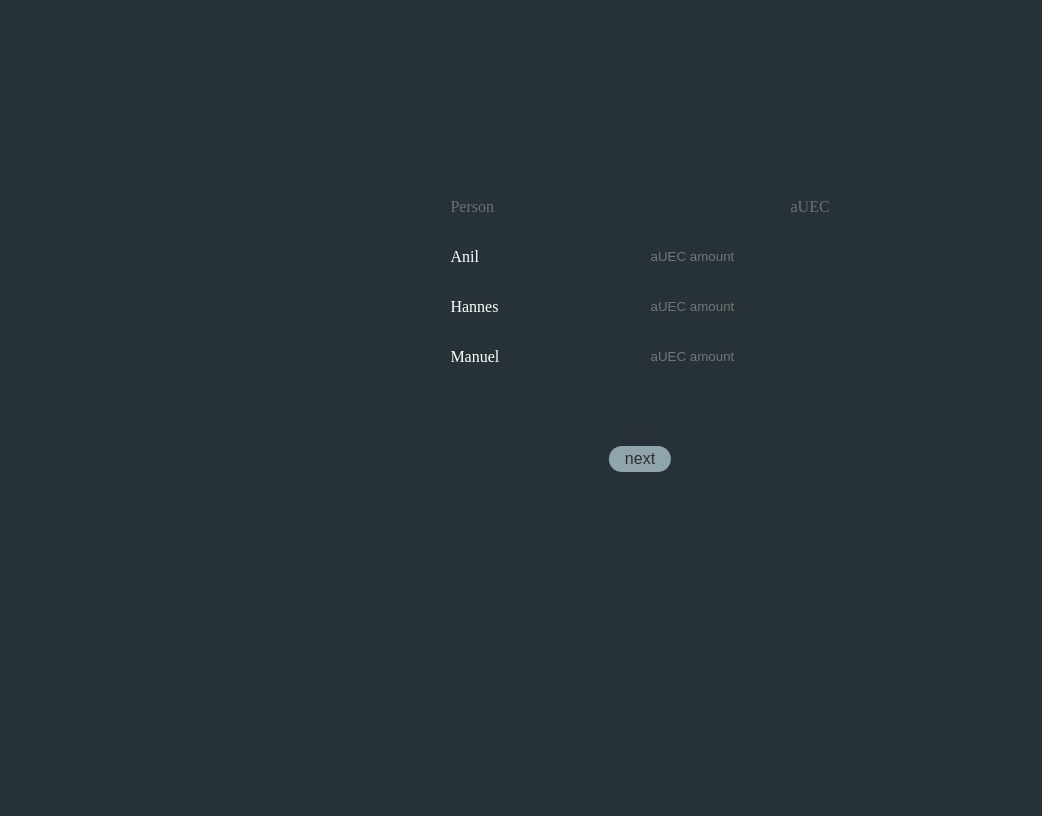
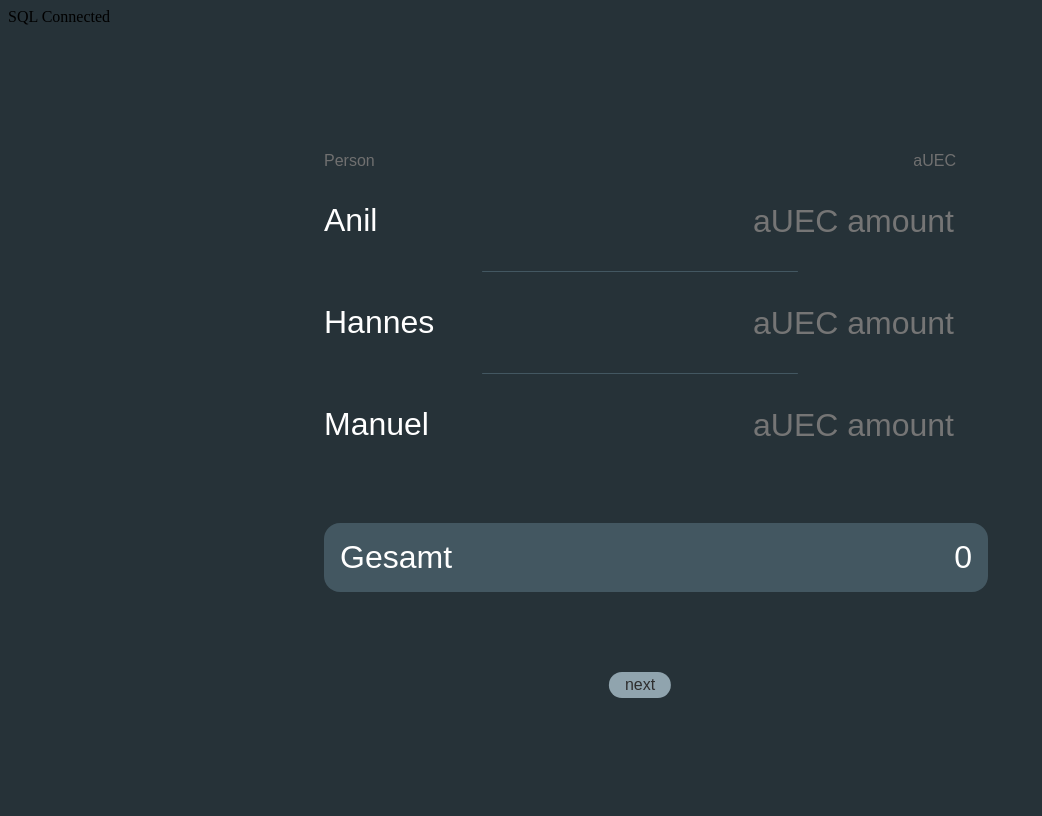
Before and after one commit to cr4yfish/caterpillarCalc, a PHP site: page / in a window 1280 px wide. Shown: the whole page, without its empty margins (0-1042 px from the left). Run offline with PHP 8.4, Linux system fonts and the light colour scheme; data that the repository does not hold is empty; some web fonts are replaced.

Commit message:
working now;

```diff
--- /dev/null
+++ b/fonts.css
@@ -0,0 +1,11 @@
+.biloThin {
+    font-family: bilo,sans-serif;
+    font-weight: 200;
+    font-style: normal;
+}
+
+.biloLight {
+    font-family: bilo,sans-serif;
+    font-weight: 400;
+    font-style: normal;
+}
--- a/index.html
+++ /dev/null
@@ -1,48 +0,0 @@
-<!DOCTYPE html>
-<html>
-
-    <head>
-        <meta charset="utf-8">
-        <meta http-equiv="X-UA-Compatible" content="IE=edge">
-        <title>Caterpillar calculator</title>
-        <meta name="description" content="">
-        <meta name="viewport" content="width=device-width, initial-scale=1">
-        <link rel="stylesheet" href="style.css">
-    </head>
-
-    <body onload="cleaner();">
-
-        <div id="contentWrapper">
-
-
-            <div id="calcWrapper">
-
-                <div class="listEntry">
-                    <span class="listEntryName smallHeader">Person</span>
-                    <span class="listEntryUEC smallHeader">aUEC</span>
-                </div>
-
-                <div class="listEntry">
-                    <span class="listEntryName">Anil</span>
-                        <input placeholder="aUEC amount" class="listEntryUEC listEntryInput" type="number">
-                </div>
-
-                <div class="listEntry">
-                    <span class="listEntryName">Hannes</span>
-                        <input placeholder="aUEC amount"  class="listEntryUEC listEntryInput" type="number">
-                </div>
-
-                <div class="listEntry">
-                    <span class="listEntryName">Manuel</span>
-                        <input  placeholder="aUEC amount" class="listEntryUEC listEntryInput" type="number">
-                </div>
-
-            </div>
-
-            <button class="btn btn-primary" onclick="nextExec();">next</button>
-
-        </div>
-
-        <script src="mainScript.js" async defer></script>
-    </body>
-</html>
--- /dev/null
+++ b/index.php
@@ -0,0 +1,76 @@
+<!DOCTYPE html>
+<html>
+
+    <head>
+        <meta charset="utf-8">
+        <meta http-equiv="X-UA-Compatible" content="IE=edge">
+        <title>Caterpillar calculator</title>
+        <meta name="description" content="">
+        <meta name="viewport" content="width=device-width, initial-scale=1">
+        <link rel="stylesheet" href="style.css">
+        <link rel="stylesheet" href="fonts.css">
+
+        <link rel="stylesheet" href="https://use.typekit.net/rts3cue.css">
+
+    </head>
+
+    <body onload="cleaner();addListener();">
+
+    <?php
+
+    $servername = "rdbms.strato.de";
+    $user = "dbu596396";
+    $pw = "FpDAtg7neWIL9E";
+
+    $con = new mysqli($servername, $user, $pw);
+
+    if($con->connect_error) {
+        die("SQL Connection failed!");
+    }
+    echo "SQL Connected";
+
+    ?>
+
+
+        <div id="contentWrapper">
+
+
+            <div id="calcWrapper">
+
+                <div class="listEntry">
+                    <span class="biloLight listEntryName smallHeader">Person</span>
+                    <span class="biloLight listEntryUEC smallHeader">aUEC</span>
+                </div>
+
+                <div class="listEntry">
+                    <span class="biloLight listEntryName">Anil</span>
+                        <input id="input1" onkeyup="addDot(this);" type="text" placeholder="aUEC amount"  class="inputCheck biloLight listEntryUEC listEntryInput">
+                </div>
+
+                <div class="spacer"></div>
+
+                <div class="listEntry">
+                    <span class="biloLight listEntryName">Hannes</span>
+                        <input id="input2" onkeyup="addDot(this);" placeholder="aUEC amount"  class="inputCheck biloLight listEntryUEC listEntryInput" type="text">
+                </div>
+
+                <div class="spacer"></div>
+
+                <div class="listEntry">
+                    <span class="biloLight listEntryName">Manuel</span>
+                        <input id="input3" onkeyup="addDot(this);" placeholder="aUEC amount" class="inputCheck biloLight listEntryUEC listEntryInput" type="text">
+                </div>
+
+                <div class="listEntry">
+                    <span class="biloLight listEntryName">Gesamt</span>
+                        <span id="together" class="biloLight listEntryUEC listEntryInput">0</span>
+                </div>
+            </div>
+
+            <button class="biloLight btn btn-primary" onclick="nextExec();">next</button>
+
+        </div>
+
+        <script src="mainScript.js" async defer></script>
+    </body>
+</html>
--- a/mainScript.js
+++ b/mainScript.js
@@ -6,10 +6,9 @@ function cleaner() {
 
     var valuesHTMLcollection = document.getElementsByClassName("listEntryInput");
     for(i = 0; i < Array.from(valuesHTMLcollection).length; i++) {
-
-        valuesHTMLcollection[i].value = undefined;
-
+        valuesHTMLcollection[i].value = null;
     }
+    document.getElementById("together").textContent = "0";
 }
 
 function drawElements() {
@@ -44,13 +43,13 @@ function drawElements() {
 
 function nextExec() {
 
-    var valuesHTMLcollection = document.getElementsByClassName("listEntryInput");
-
+    var valuesHTMLcollection = document.getElementsByClassName("inputCheck");
+    console.log(valuesHTMLcollection);
     var playerAmount = 0;
 
     for(i = 0; i < Array.from(valuesHTMLcollection).length; i++) {
-
-        let tempAmount = parseInt(valuesHTMLcollection[i].value.match(/\d/g).join(''), 10)
+        console.log(valuesHTMLcollection[i]);
+        let tempAmount = parseInt(valuesHTMLcollection[i].value.split(".").join("").match(/\d/g).join(''), 10);
 
         playerAmount = playerAmount + tempAmount;
     }
@@ -72,3 +71,36 @@ function back() {
     cleaner();
     document.getElementById("resultWrapper").remove();
 }
+
+function addListener() {
+    var valuesHTMLcollection = document.getElementsByClassName("listEntryInput");
+
+    for(i = 0; i < Array.from(valuesHTMLcollection).length; i++) {
+
+        var togetherElement = document.getElementById("together")
+        valuesHTMLcollection[i].addEventListener("keyup", function() {
+            console.log("Keyup event!");
+            togetherElement.textContent =  parseInt(document.getElementById("input1").value.match(/\d/g).join(''), 10) + parseInt(document.getElementById("input2").value.match(/\d/g).join(''), 10) + parseInt(document.getElementById("input3").value.match(/\d/g).join(''), 10);
+
+            let ele = togetherElement;
+
+            ele = ele.textContent.split('.').join('');    // Remove dash (-) if mistakenly entered.
+
+            let finalVal = ele.match(/.{1,3}(?=(.{3})*$)/g).join('.');
+            togetherElement.textContent = finalVal;
+
+        })
+    }
+
+}
+
+function addDot(element) {
+
+    let ele = document.getElementById(element.id);
+
+    ele = ele.value.split('.').join('');    // Remove dash (-) if mistakenly entered.
+
+    let finalVal = ele.match(/.{1,3}(?=(.{3})*$)/g).join('.');
+    document.getElementById(element.id).value = finalVal;
+
+}
--- a/style.css
+++ b/style.css
@@ -5,6 +5,7 @@
     --grey: #D5D5D5;
     --white: #FFFFFF;
     --darkGrey: #707070;
+    --darkerBlue: #435761;
 }
 
 html, body {
@@ -15,15 +16,14 @@ html, body {
 
 #contentWrapper {
     position: relative;
-    margin-left: 20%;
-    margin-top: 15%;
-    width: 60%;
+    margin-left: 25%;
+    margin-top: 10%;
+    width: 50%;
 }
 
 #calcWrapper {
-    left: 25%;
     position: relative;
-    width: 50%;
+    width: 100%;
     height: fit-content;
     display: block;
 }
@@ -36,11 +36,23 @@ html, body {
     height: fit-content
 }
 
+.listEntry:last-of-type {
+    align-self: center;
+    margin-top: 5rem;
+    background-color: var(--darkerBlue);
+    color: white;
+    padding: 1rem;
+    border-radius: 1rem;
+}
+
 .listEntryName, .listEntryUEC {
     width: fit-content;
     height: fit-content;
     color: var(--white);
+    font-size: 2rem;
 }
+
+
 
 .listEntryUEC {
     float: right;
@@ -57,7 +69,35 @@ html, body {
     text-decoration: none;
     outline: none;
     border: none;
+    text-align: right;
+    width: 50%;
+}
 
+#together {
+    display: block;
+    position: relative;
+    float: right;
+}
+
+input[type=number]::-webkit-inner-spin-button,
+input[type=number]::-webkit-outer-spin-button {
+  -webkit-appearance: none;
+  -moz-appearance: none;
+  appearance: none;
+  margin: 0;
+
+}
+
+.spacer {
+    margin-left: 50%;
+    transform: translateX(-50%);
+    margin-top: 2rem;
+    margin-bottom: 1rem;
+    position: relative;
+    height: 1px;
+    width: 50%;
+    background-color: var(--darkerBlue);
+    border-radius: 1rem;
 }
 
 .btn {
```
